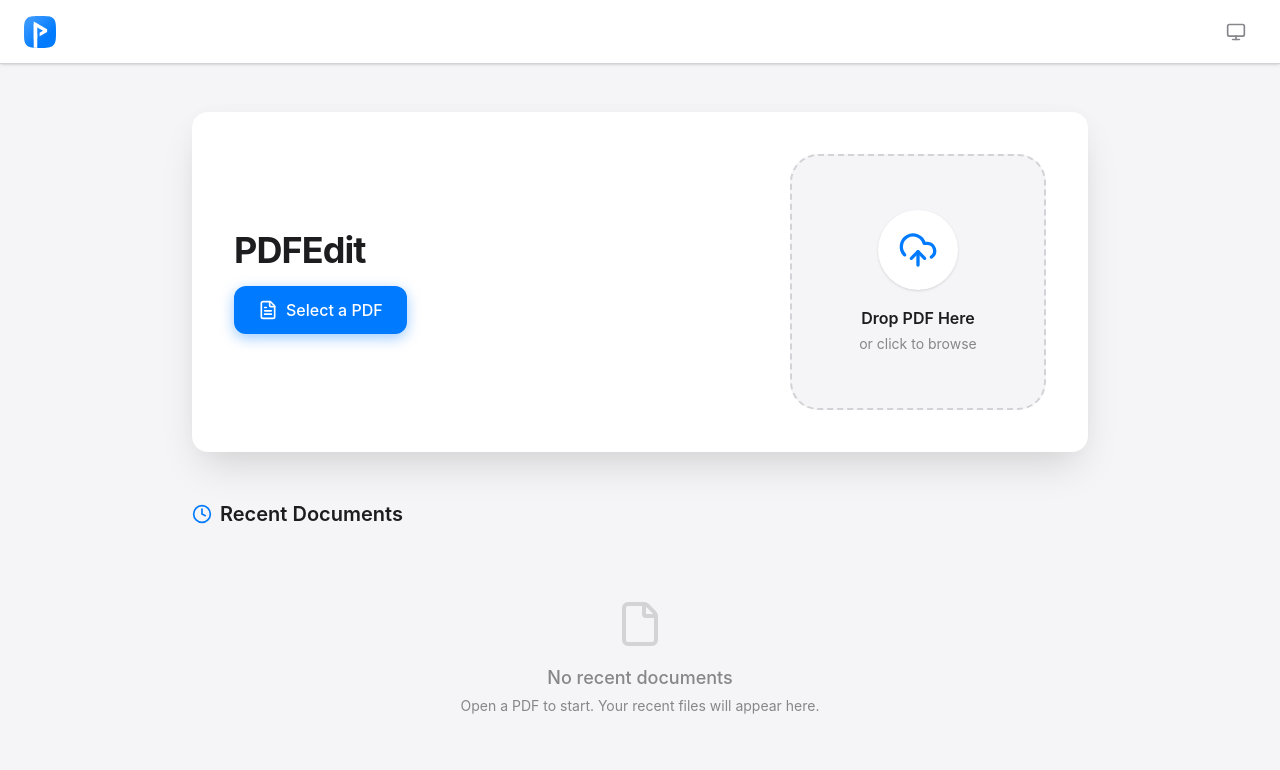
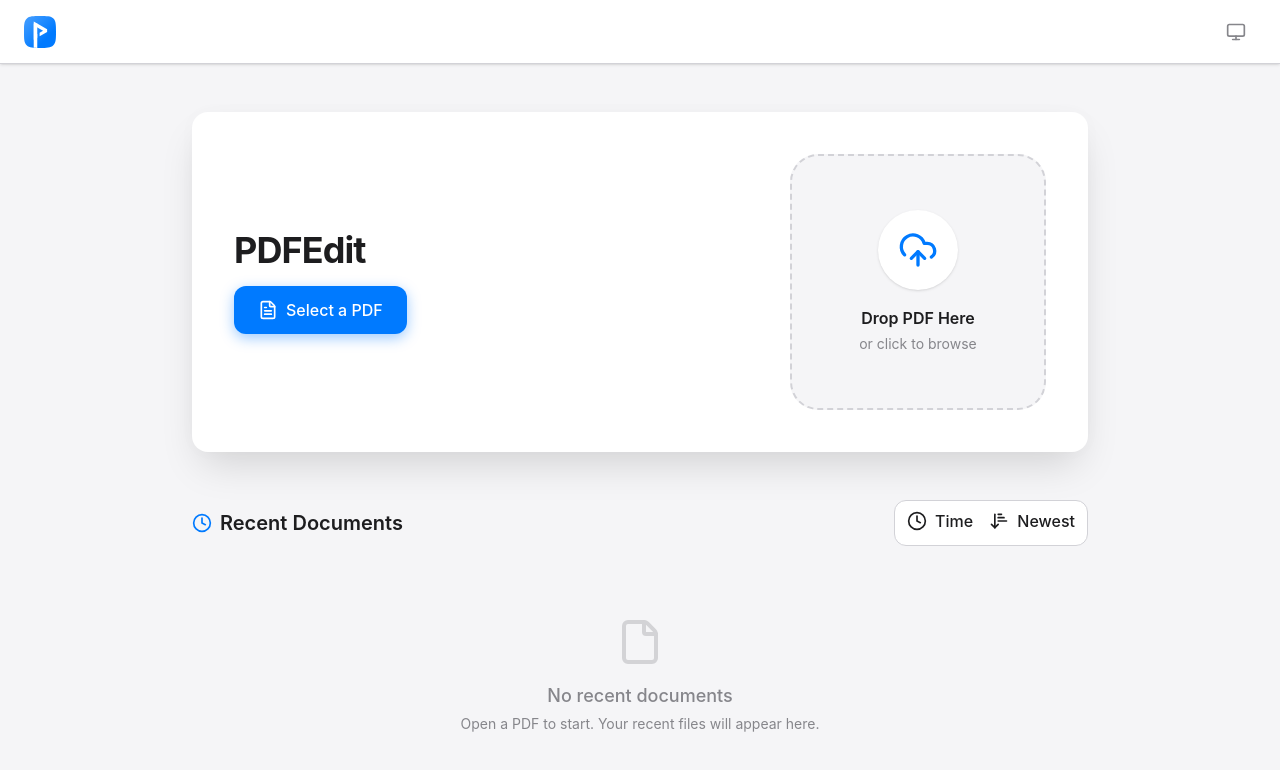
Before and after one commit to LanLP0/PDFEdit, a React (Vite) app: page / in a window 1280 px wide. Shown: the top 770 px of the page. Built offline with nearby package versions, Linux system fonts and the light colour scheme.

Commit message:
Recent files sort function

```diff
--- a/src/features/HomeScreen/HomeScreen.tsx
+++ b/src/features/HomeScreen/HomeScreen.tsx
@@ -1,5 +1,5 @@
 import React, { useRef, useState, useEffect } from 'react';
-import { UploadCloud, FileText, Clock, File, Trash2 } from 'lucide-react';
+import { UploadCloud, FileText, Clock, File, Trash2, ALargeSmall, ArrowUpNarrowWide, ArrowDownNarrowWide } from 'lucide-react';
 import { getRecentFiles, removeRecentFile } from '../../lib/recentFiles';
 import type { RecentFileEntry } from '../../lib/recentFiles';
 import { openFile } from '../../lib/openFile';
@@ -9,6 +9,8 @@
     const recentInputRef = useRef<HTMLInputElement>(null);
     const [isDragging, setIsDragging] = useState(false);
     const [recentFiles, setRecentFiles] = useState<RecentFileEntry[]>([]);
+    const [sortType, setSortType] = useState<'name' | 'date'>('date');
+    const [sortAscending, setSortAscending] = useState<boolean>(false);
 
     useEffect(() => {
         (async () => {
@@ -20,6 +22,17 @@
             }
         })();
     }, []);
+
+    // Ordering
+    useEffect(() => {
+        let sortedList = [...recentFiles].sort((a, b) => {
+            if (sortType === 'name') {
+                return sortAscending ? b.name.localeCompare(a.name) : a.name.localeCompare(b.name);
+            }
+            return sortAscending ? a.lastOpened - b.lastOpened : b.lastOpened - a.lastOpened;
+        });
+        setRecentFiles(sortedList);
+    }, [sortType, sortAscending]);
 
     const handleFileSelect = async (file: File) => {
         await openFile(file);
@@ -102,6 +115,23 @@
                 <div className="flex items-center gap-2 mb-6 text-(--color-text-main)">
                     <Clock size={20} className="text-primary" />
                     <h2 className="text-xl font-semibold">Recent Documents</h2>
+                    <div className="flex-1"></div>
+                    <div className="flex items-center gap-2 bg-(--color-bg-panel) rounded-md py-1 px-2 border border-(--color-border)">
+                        <button onClick={() => { setSortType(sortType === 'name' ? 'date' : 'name'); }} className="p-1 rounded-md hover:text-primary hover:bg-(--color-bg-hover) transition-all">
+                            {
+                                sortType === 'name'
+                                    ? <div className="inline-flex items-center gap-1"><ALargeSmall size={20} />&nbsp;Name</div>
+                                    : <div className="inline-flex items-center gap-1"><Clock size={20} />&nbsp;Time</div>
+                            }
+                        </button>
+                        <button onClick={() => { setSortAscending(!sortAscending); }} className="p-1 rounded-md hover:text-primary hover:bg-(--color-bg-hover) transition-all">
+                            {
+                                sortAscending
+                                    ? <div className="inline-flex items-center gap-1"><ArrowUpNarrowWide size={20} />&nbsp;{sortType === 'name' ? 'Z-A' : 'Oldest'}</div>
+                                    : <div className="inline-flex items-center gap-1"><ArrowDownNarrowWide size={20} />&nbsp;{sortType === 'name' ? 'A-Z' : 'Newest'}</div>
+                            }
+                        </button>
+                    </div>
                 </div>
 
                 {recentFiles.length === 0 ? (
```
